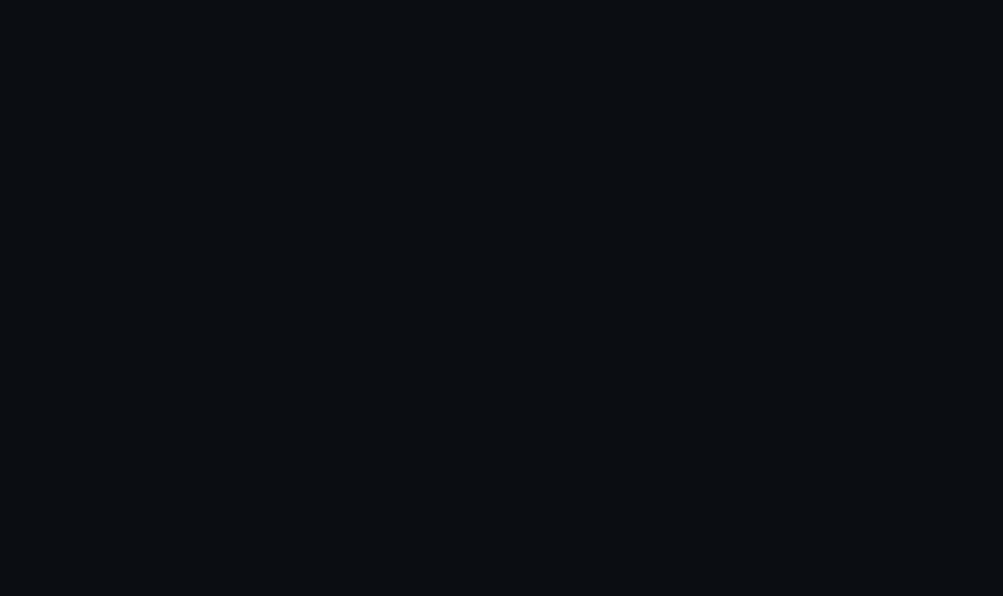
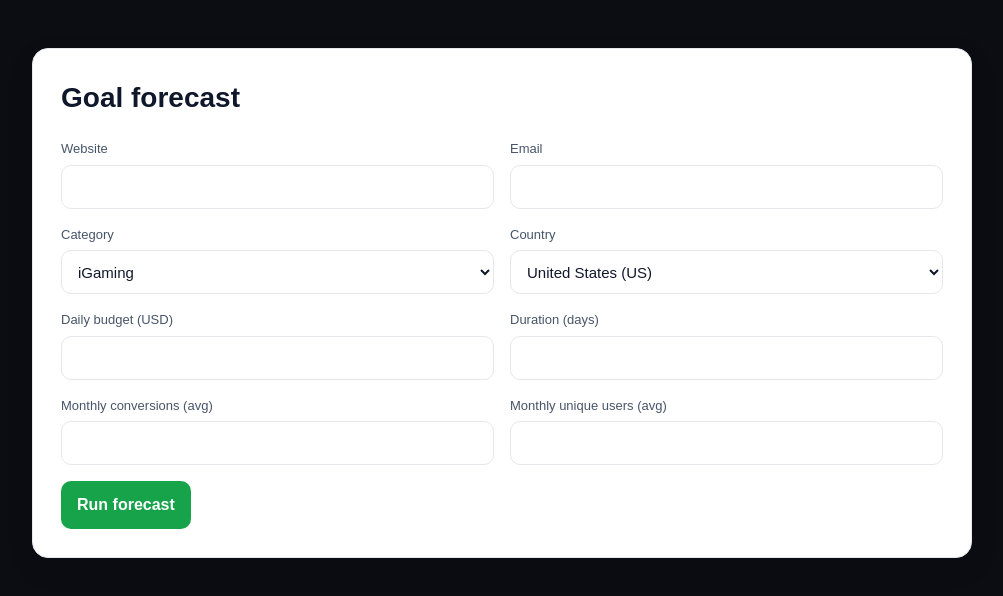
Before and after one commit to joinero/webflow, a Next.js app: page / in a window 1280 px wide. Before the commit this address had no page. Shown: the top 596 px of the page, without its empty margins (138-1141 px from the left). Built offline with nearby package versions, Linux system fonts and the light colour scheme.

Commit message:
moved calculator code to root route

```diff
--- a/next.config.ts
+++ b/next.config.ts
@@ -2,8 +2,6 @@
 
 const nextConfig: NextConfig = {
   outputFileTracingRoot: __dirname,
-  basePath: '/calculator',
-  assetPrefix: '/calculator',
   reactStrictMode: true,
   async rewrites() {
     return [
--- a/src/app/page.tsx
+++ b/src/app/page.tsx
@@ -1,5 +1,263 @@
-import { redirect } from "next/navigation";
+'use client';
 
-export default function Home() {
-  redirect("/calculator");
+import { useState, useEffect } from 'react';
+import { message } from 'antd';
+
+interface Country {
+  label: string;
+  value: string;
 }
+
+interface ForecastRates {
+  CTR: number;
+  CVR: number;
+  CPM: number;
+  CPC: number;
+}
+
+interface Totals {
+  impressions: { min: number; base: number; max: number };
+  clicks: { min: number; base: number; max: number };
+  conversions: { min: number; base: number; max: number };
+}
+
+interface ForecastResp {
+  ok: boolean;
+  error?: string;
+  errors?: Record<string, string>;
+  rates?: ForecastRates;
+  daily?: { impressions: number; clicks: number; conversions: number };
+  totals?: Totals;
+}
+
+export default function CalculatorPage() {
+  const [website, setWebsite] = useState('');
+  const [email, setEmail] = useState('');
+  const [category, setCategory] = useState<'iGaming' | 'Finance'>('iGaming');
+  const [country, setCountry] = useState('US');
+  const [dailyBudget, setB] = useState('');
+  const [days, setDays] = useState('');
+  const [mConv, setMConv] = useState('');
+  const [mUsers, setMUsers] = useState('');
+
+  const [loading, setLoading] = useState(false);
+  const [resp, setResp] = useState<ForecastResp | null>(null);
+  const [errors, setErrors] = useState<Record<string, string>>({});
+  const [countries, setCountries] = useState<Country[]>([]);
+
+  useEffect(() => {
+    async function fetchCountries() {
+      try {
+        const r = await fetch('/api/goal-forecast');
+        const data = await r.json();
+        if (data.countries) {
+          // Sort alphabetically by label
+          const sorted = data.countries.sort((a: Country, b: Country) =>
+            a.label.localeCompare(b.label)
+          );
+          setCountries(sorted);
+        }
+      } catch (err) {
+        console.error('Failed to fetch countries', err);
+      }
+    }
+    fetchCountries();
+  }, []);
+
+  async function run() {
+    setLoading(true);
+    setErrors({});
+    try {
+      const r = await fetch('/api/goal-forecast', {
+        method: 'POST',
+        headers: { 'content-type': 'application/json' },
+        body: JSON.stringify({
+          website,
+          email,
+          category,
+          country,
+          mode: "CPM",
+          dailyBudget: Number(dailyBudget),
+          durationDays: Number(days),
+          monthlyConversionsAvg: Number(mConv),
+          monthlyUniqueUsersAvg: Number(mUsers),
+        }),
+      });
+
+      const j: ForecastResp = await r.json();
+
+      if (!r.ok || !j.ok) {
+        if (j.errors) {
+          setErrors(j.errors);
+        } else {
+          message.error(j.error || 'Invalid input, please check your details');
+        }
+        return;
+      }
+
+      setResp(j);
+    } catch (err) {
+      console.error(err);
+      message.error('Something went wrong, please try again.');
+    } finally {
+      setLoading(false);
+    }
+  }
+
+  return (
+    <div className="calc-wrap">
+      <div className="calc-card">
+        <h1 className="calc-title">Goal forecast</h1>
+
+        <div className="calc-grid" style={{ marginTop: 16 }}>
+          <div className="calc-field">
+            <label>Website</label>
+            <input
+              className="calc-input"
+              type="text"
+              value={website}
+              onChange={(e) => setWebsite(e.target.value)}
+            />
+            {errors.website && <div className="error-text">{errors.website}</div>}
+          </div>
+
+          <div className="calc-field">
+            <label>Email</label>
+            <input
+              className="calc-input"
+              type="email"
+              value={email}
+              onChange={(e) => setEmail(e.target.value)}
+            />
+            {errors.email && <div className="error-text">{errors.email}</div>}
+          </div>
+
+          <div className="calc-field">
+            <label>Category</label>
+            <select
+              className="calc-select"
+              value={category}
+              onChange={(e) => setCategory(e.target.value as 'iGaming' | 'Finance')}
+            >
+              <option value="iGaming">iGaming</option>
+              <option value="Finance">Finance</option>
+            </select>
+            {errors.category && <div className="error-text">{errors.category}</div>}
+          </div>
+
+          <div className="calc-field">
+            <label>Country</label>
+            <select
+              className="calc-select"
+              value={country}
+              onChange={(e) => setCountry(e.target.value)}
+            >
+              {countries.map((c) => (
+                <option key={c.value} value={c.value}>
+                  {c.label}
+                </option>
+              ))}
+            </select>
+            {errors.country && <div className="error-text">{errors.country}</div>}
+          </div>
+
+          <div className="calc-field">
+            <label>Daily budget (USD)</label>
+            <input
+              className="calc-input"
+              type="number"
+              value={dailyBudget}
+              onChange={(e) => setB(e.target.value)}
+            />
+            {errors.dailyBudget && <div className="error-text">{errors.dailyBudget}</div>}
+          </div>
+
+          <div className="calc-field">
+            <label>Duration (days)</label>
+            <input
+              className="calc-input"
+              type="number"
+              value={days}
+              onChange={(e) => setDays(e.target.value)}
+            />
+            {errors.durationDays && <div className="error-text">{errors.durationDays}</div>}
+          </div>
+
+          <div className="calc-field">
+            <label>Monthly conversions (avg)</label>
+            <input
+              className="calc-input"
+              type="number"
+              value={mConv}
+              onChange={(e) => setMConv(e.target.value)}
+            />
+            {errors.monthlyConversionsAvg && (
+              <div className="error-text">{errors.monthlyConversionsAvg}</div>
+            )}
+          </div>
+
+          <div className="calc-field">
+            <label>Monthly unique users (avg)</label>
+            <input
+              className="calc-input"
+              type="number"
+              value={mUsers}
+              onChange={(e) => setMUsers(e.target.value)}
+            />
+            {errors.monthlyUniqueUsersAvg && (
+              <div className="error-text">{errors.monthlyUniqueUsersAvg}</div>
+            )}
+          </div>
+        </div>
+
+        <div className="calc-actions">
+          <button className="calc-btn" onClick={run} disabled={loading}>
+            {loading ? 'Calculating…' : 'Run forecast'}
+          </button>
+        </div>
+
+        {resp?.ok && resp.totals && (
+          <>
+            {resp.rates && (
+              <div className="result" style={{ marginTop: 12 }}>
+                <div className="box">
+                  <div className="k">CPM</div>
+                  <div className="v">{resp.rates.CPM.toFixed(2)}</div>
+                </div>
+                <div className="box">
+                  <div className="k">CPC</div>
+                  <div className="v">{resp.rates.CPC.toFixed(2)}</div>
+                </div>
+                <div className="box">
+                  <div className="k">CTR</div>
+                  <div className="v">{(resp.rates.CTR * 100).toFixed(2)}%</div>
+                </div>
+                <div className="box">
+                  <div className="k">CVR</div>
+                  <div className="v">{(resp.rates.CVR * 100).toFixed(2)}%</div>
+                </div>
+              </div>
+            )}
+            <div className="result" style={{ marginTop: 12 }}>
+              <div className="box">
+                <div className="k">Impressions</div>
+                <div className="v">{resp.totals.impressions.base.toFixed(0)}</div>
+              </div>
+              <div className="box">
+                <div className="k">Clicks</div>
+                <div className="v">{resp.totals.clicks.base.toFixed(0)}</div>
+              </div>
+              <div className="box">
+                <div className="k">Conversions</div>
+                <div className="v">{resp.totals.conversions.base.toFixed(0)}</div>
+              </div>
+            </div>
+            <div style={{ marginTop: 8, color: '#475569' }}>
+              Estimates based on inputs and benchmarks; actuals may vary.
+            </div>
+          </>
+        )}
+      </div>
+    </div>
+  );
+}
```
